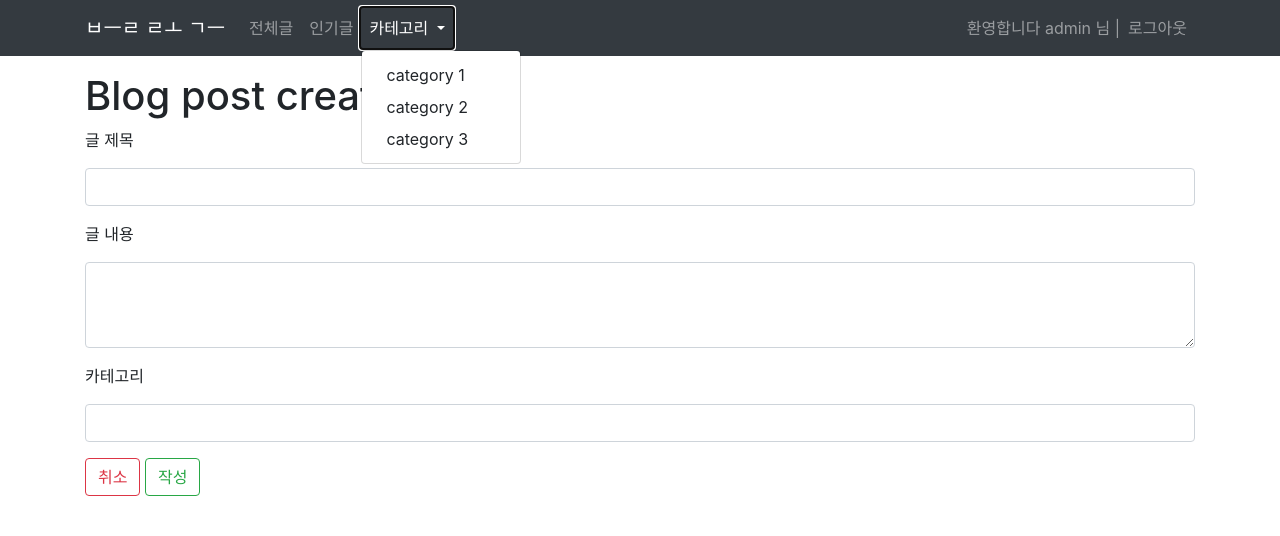
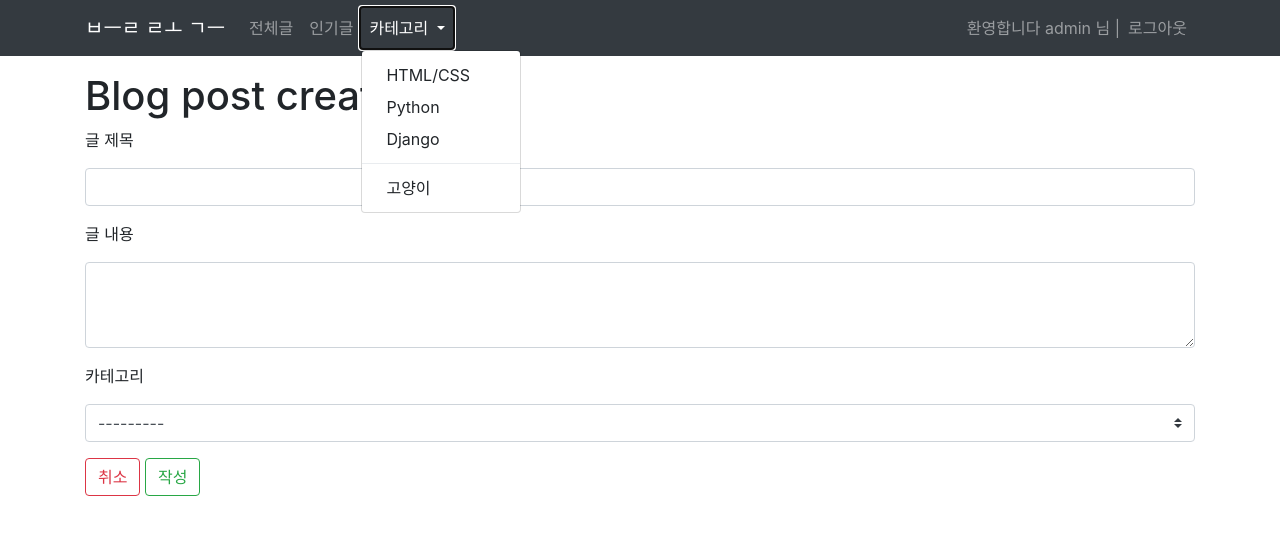
Before and after one commit to OHONGSAM/blog, a Django app: page /blog/write/ in a window 1280 px wide, after a click on "카테고리". Shown: the top 536 px of the page. Run offline with Django 4.2, Linux system fonts and the light colour scheme; a user stored in the database is signed in; some libraries are stand-ins or nearby versions.

Commit message:
✨ category select

```diff
--- a/blog/forms.py
+++ b/blog/forms.py
@@ -17,8 +17,8 @@ class PostForm(forms.ModelForm):
             "content": MarkdownEditorWidget(
                 attrs={"rows": "3", "cols": "35", "class": "form-control"}
             ),
-            "category": forms.TextInput(
-                attrs={"rows": "3", "cols": "35", "class": "form-control"}
+            "category": forms.Select(
+                attrs={"rows": "3", "cols": "35", "class": "custom-select"}
             ),
         }
 
--- a/blog/models.py
+++ b/blog/models.py
@@ -4,6 +4,13 @@ from django_tuieditor.models import MarkdownField
 
 
 class Post(models.Model):
+    CATEGORY_CHOICES = [
+        ('HTML/CSS', 'HTML / CSS'),
+        ('Python', 'Python'),
+        ('Django', 'Django'),
+        ('고양이', '고양이'),
+    ]
+
     title = models.CharField(max_length=200)
     content = MarkdownField()
     # content = models.TextField()
@@ -12,12 +19,16 @@ class Post(models.Model):
     created_at = models.DateTimeField(auto_now_add=True)
     views = models.IntegerField(default=0)
     likes = models.IntegerField(default=0)
-    category = models.CharField(max_length=50)
+    category = models.CharField(max_length=50, choices=CATEGORY_CHOICES)
+    # category = models.CharField(max_length=50)
 
     # 좋아요
     # 조회수
     # 카테고리
     # 공유,,,?
+
+    def __str__(self):
+        return self.title
 
 
 class Comment(models.Model):
--- a/templates/base.html
+++ b/templates/base.html
@@ -29,9 +29,11 @@
                 카테고리
                 </a>
                 <div class="dropdown-menu" aria-labelledby="navbarDropdown">
-                <a class="dropdown-item" href="#">category 1</a>
-                <a class="dropdown-item" href="#">category 2</a>
-                <a class="dropdown-item" href="#">category 3</a>
+                <a class="dropdown-item" href="#">HTML/CSS</a>
+                <a class="dropdown-item" href="#">Python</a>
+                <a class="dropdown-item" href="#">Django</a>
+                <div class="dropdown-divider"></div>
+                <a class="dropdown-item" href="#">고양이</a>
                 </div>
               </li>
             </ul>
```
Also changed, not shown: templates/index.html (+5 -3 lines), blog/migrations/0004_alter_post_category.py (added), db.sqlite3.
